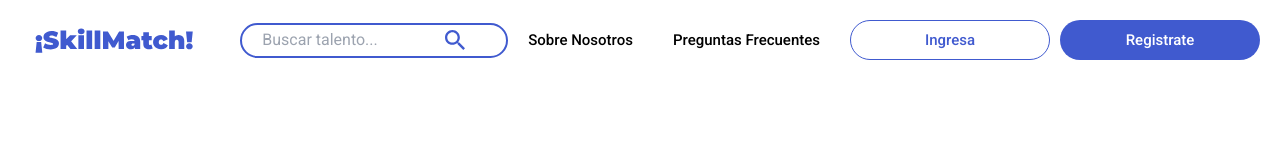
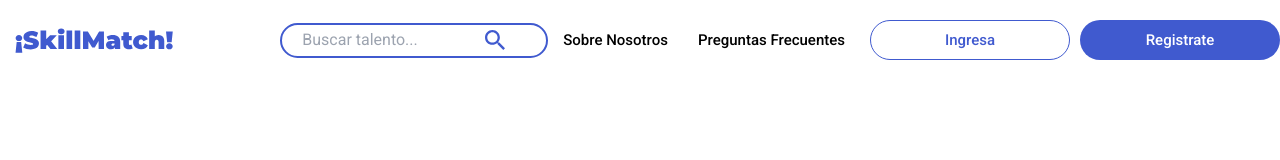
Before and after one commit to No-Country-simulation/s16-15-t-php-react, a React (Vite) app in the folder Frontend/: page / in a window 1280 px wide. Shown: the top 160 px of the page. Built offline with nearby package versions, Linux system fonts and the light colour scheme.

Commit message:
try to fix the nav problem with de buttons this is temporary

```diff
--- a/Frontend/src/styles/navbar.module.css
+++ b/Frontend/src/styles/navbar.module.css
@@ -3,7 +3,7 @@ nav{
   flex-direction: row;
   justify-content: space-around;
   align-items: center;
-  padding: 20px
+  padding-top: 20px
 }
 
 .logoLink{
@@ -12,5 +12,5 @@ nav{
 }
 
 .navLinks a{
-  padding: 20px;
+  padding: 15px;
 }
```
